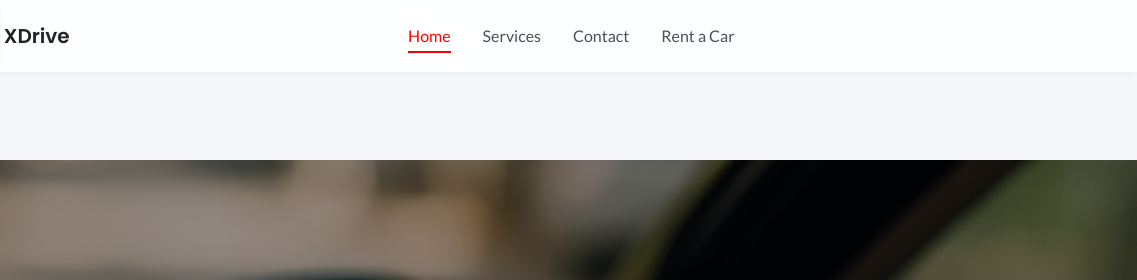
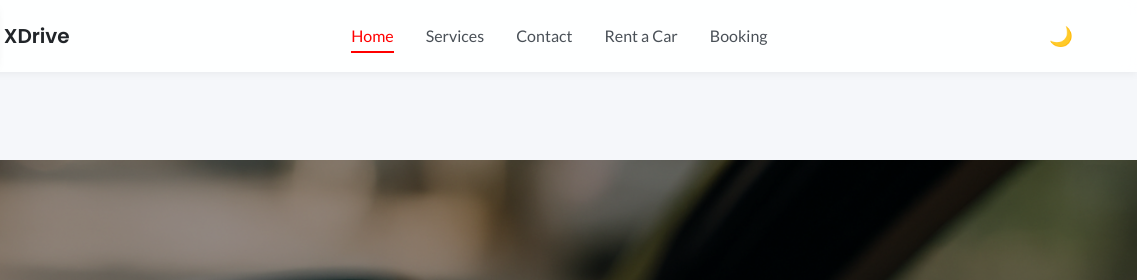
Before and after one commit to PrometheusF/XdriveProject, a plain HTML site: page project-folder/index.html in a window 1280 px wide. Shown: the top 280 px of the page, 143-1280 px from the left. Drawn offline with Linux system fonts and the light colour scheme.

Commit message:
Update index.html

```diff
--- a/project-folder/index.html
+++ b/project-folder/index.html
@@ -11,7 +11,7 @@
           rel="stylesheet"
   />
 
-  <!-- Font Awesome (Doğru SRI hash ile) -->
+  <!-- Font Awesome -->
   <link
           rel="stylesheet"
           href="https://cdnjs.cloudflare.com/ajax/libs/font-awesome/5.15.4/css/all.min.css"
@@ -27,23 +27,34 @@
 <!-- ===== HEADER ===== -->
 <header class="header">
   <div class="container">
+    <!-- Logo -->
     <a href="index.html" class="logo">
-      <img src="../assets/images/xdrivelogo.png" alt="XDrive Logo" class="logo-img"/>
+      <img src="../assets/images/xdrivelogo.png" alt="XDrive Logo" class="logo-img" />
       <span class="logo-text">XDrive</span>
     </a>
-    <nav class="navbar">
+
+    <!-- Hamburger Menü Butonu -->
+    <div id="menu-btn" class="fas fa-bars"></div>
+
+    <!-- Navbar -->
+    <nav class="navbar" id="navbar">
       <ul class="nav-links">
         <li><a href="index.html" class="active">Home</a></li>
         <li><a href="services.html">Services</a></li>
         <li><a href="contact.html">Contact</a></li>
         <li><a href="rent.html">Rent a Car</a></li>
+        <li><a href="booking.html">Booking</a></li>
       </ul>
     </nav>
+
+    <!-- Dark Mode Butonu -->
     <div class="header-icons">
-      <div id="menu-btn" class="fas fa-bars"></div>
+      <button id="theme-toggle" title="Toggle light/dark mode">🌙</button>
     </div>
   </div>
 </header>
+
+
 
 <!-- ===== HERO SECTION ===== -->
 <section class="home" id="home">
@@ -110,8 +121,7 @@
 </footer>
 
 <!-- Back to Top Button -->
-<button id="back-to-top" title="Sayfanın başına dön">
-</button>
+<button id="back-to-top" title="Sayfanın başına dön"></button>
 
 <!-- JS -->
 <script src="../js/main.js"></script>
```
